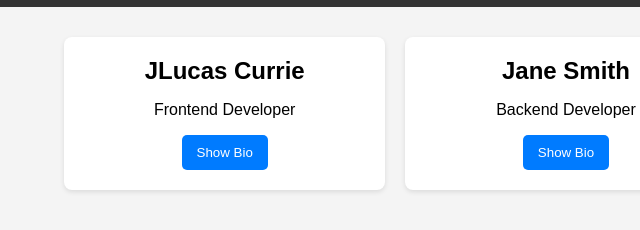
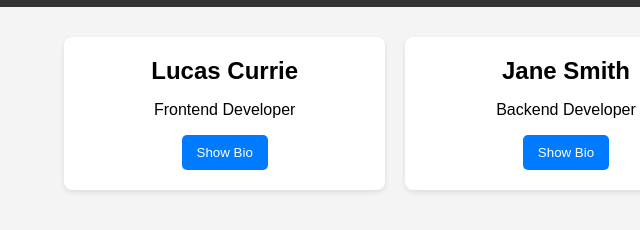
Before and after one commit to lcurrie4/group8website, a plain HTML site: page index.html in a window 1280 px wide. Shown: the part 166-396 px from the top of the page, 74-714 px from the left. Drawn offline with Linux system fonts and the light colour scheme.

Commit message:
typo correction

```diff
--- a/index.html
+++ b/index.html
@@ -24,7 +24,7 @@
 <div id="bios" class="container">
     <!-- Each card represents an individual team member -->
     <div class="card">
-        <h2>JLucas Currie</h2>
+        <h2>Lucas Currie</h2>
         <p>Frontend Developer</p>
         <button onclick="toggleBio('bio1')">Show Bio</button>
         <p id="bio1" class="bio">Lucas is a frontend developer with experience in C, C#, Python, and Java.</p>
```
